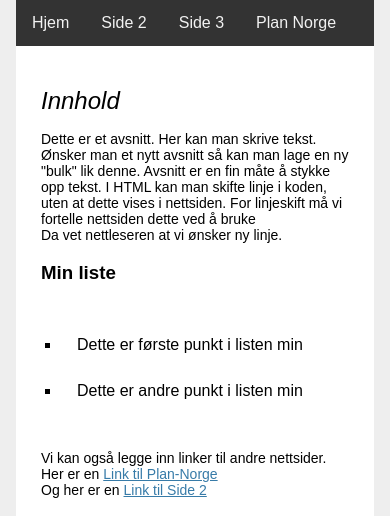
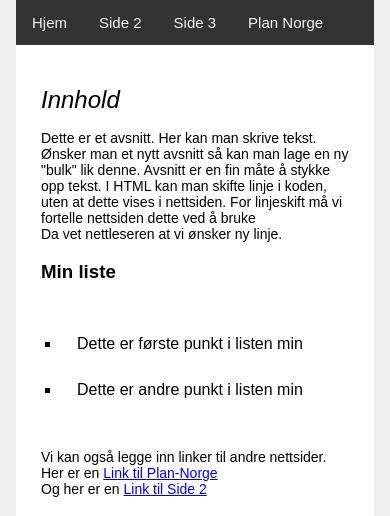
Before and after one commit to martgra/girls_in_tech, a Flask app: page / in a window 390 px wide. Shown: the part 123-639 px from the top of the page. Run offline with Flask 2, Linux system fonts and the light colour scheme.

Commit message:
added mobile styling and background picture

```diff
--- a/static/styles.css
+++ b/static/styles.css
@@ -10,6 +10,7 @@ html {
   font-family: sans-serif;
   background: #eee;
   padding: 1rem;
+  /*background-image: url("https://flowercompany.ca/wp-content/uploads/2018/05/shutterstock_669689128-1.jpg");*/
 }
 
 body {
@@ -29,6 +30,8 @@ header {
   box-sizing: border-box;
 }
 
+
+
 h1 {
   font-family: "Arial Black";
   font-weight: bold;
@@ -40,6 +43,7 @@ h1 {
 .topnav {
   overflow: hidden;
   background-color: #333;
+  font-size: 30px;
 }
 
 /* Navbar links */
@@ -50,13 +54,16 @@ h1 {
   text-align: center;
   padding: 14px 16px;
   text-decoration: none;
+
 }
 
-/* Links - change color on hover */
+
+/* Li - change color on hover */
 .topnav a:hover {
   background-color: #ddd;
   color: black;
 }
+
 
 h2 {
   font-family: Arial;
@@ -89,10 +96,6 @@ li {
 li:hover {
   background-color: gray;
   color: black;
-}
-
-a {
-  color: #377ba8;
 }
 
 img {
@@ -132,3 +135,10 @@ footer {
   padding-top: 20px;
   padding-bottom: 20px;
 }
+
+/* her kan man legge inn stiler som gjelder for enheter med smale skjermer (les smarttelefoner/nettbrett) */
+@media (max-width: 600px) {
+  .topnav a {
+    font-size: 15px;
+  }
+}
--- a/templates/home.html
+++ b/templates/home.html
@@ -7,6 +7,7 @@
 <!doctype html>
 
 <head>
+  <meta name="viewport" content="width=device-width, initial-scale=1">
   <title>En enkel nettside</title>
   <link rel="stylesheet" href="{{ url_for('static', filename='styles.css') }}">
 </head>
@@ -65,7 +66,7 @@
   <!-- Dette er et bilde. Vi kan legge inn bilder vi har på serveren (datamaskinen), eller bilder som finnes på internett.
     For bilder fra internett trenger vi linken til bildet. Denne finner man ved å høyreklikke på et bilde og velge: "kopier bildeadresse"
   -->
-  <div style="text-align: center">
+  <div class="imagecontainer" style="text-align: center">
     <img
       src="https://www.plan-norge.no/sites/default/files/styles/1000xvariable/public/Bli%20Plan-fadder/Fadderbarn_fra_Togo_skriver_brev_1000px.jpg"
       id="imgClickAndChange">
```
